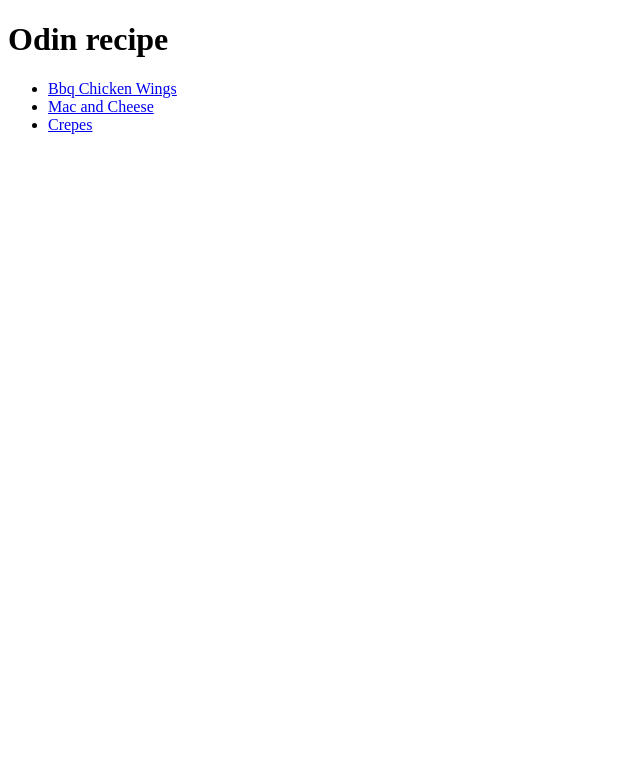
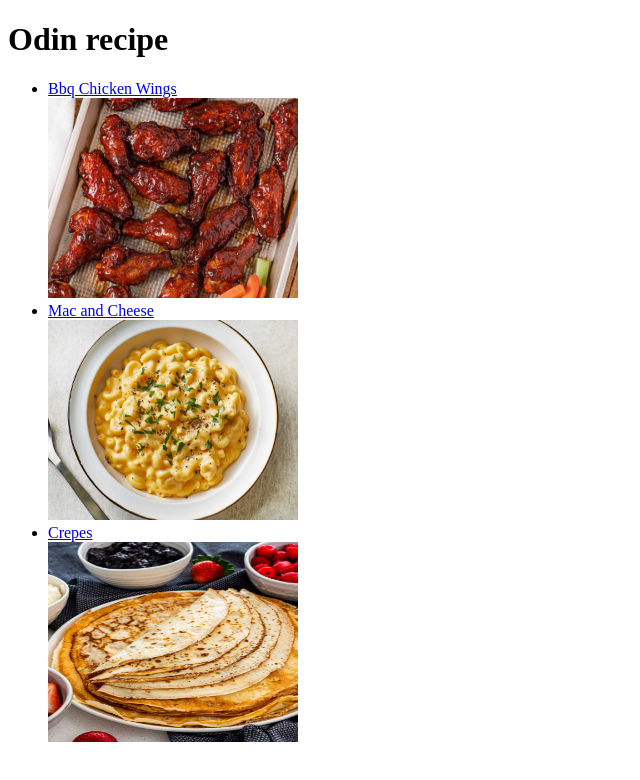
Before and after one commit to TechnicalZambian/odin-recipes, a plain HTML site: page index.html in a window 1280 px wide. Shown: the whole page, without its empty margins (0-640 px from the left). Drawn offline with Linux system fonts and the light colour scheme.

Commit message:
index.html

```diff
--- a/index.html
+++ b/index.html
@@ -8,10 +8,11 @@
 <h1>Odin recipe</h1>
 <ul>
 <li><a href="recipes/bbqchickenwings.html">Bbq Chicken Wings</a></li>
+<img src="./img/wings.jpg" alt="delicious bbq chicken wings" width="250px" height="200px">
 <li><a href="recipes/macandcheese.html">Mac and Cheese</a></li>
+<img src="./img/macandcheese.jpg" alt="mac and cheese" width="250px" height="200px">
     <li><a href="recipes/crepes.html">Crepes</a></li>
+    <img src="./img/crepes.jpg" alt="crepes" width="250px" height="200px">
 </ul>
-
-
     </body>
 </html>
```
Also changed, not shown: recipes/bbqchickenwings.html (+1 -1 lines).
